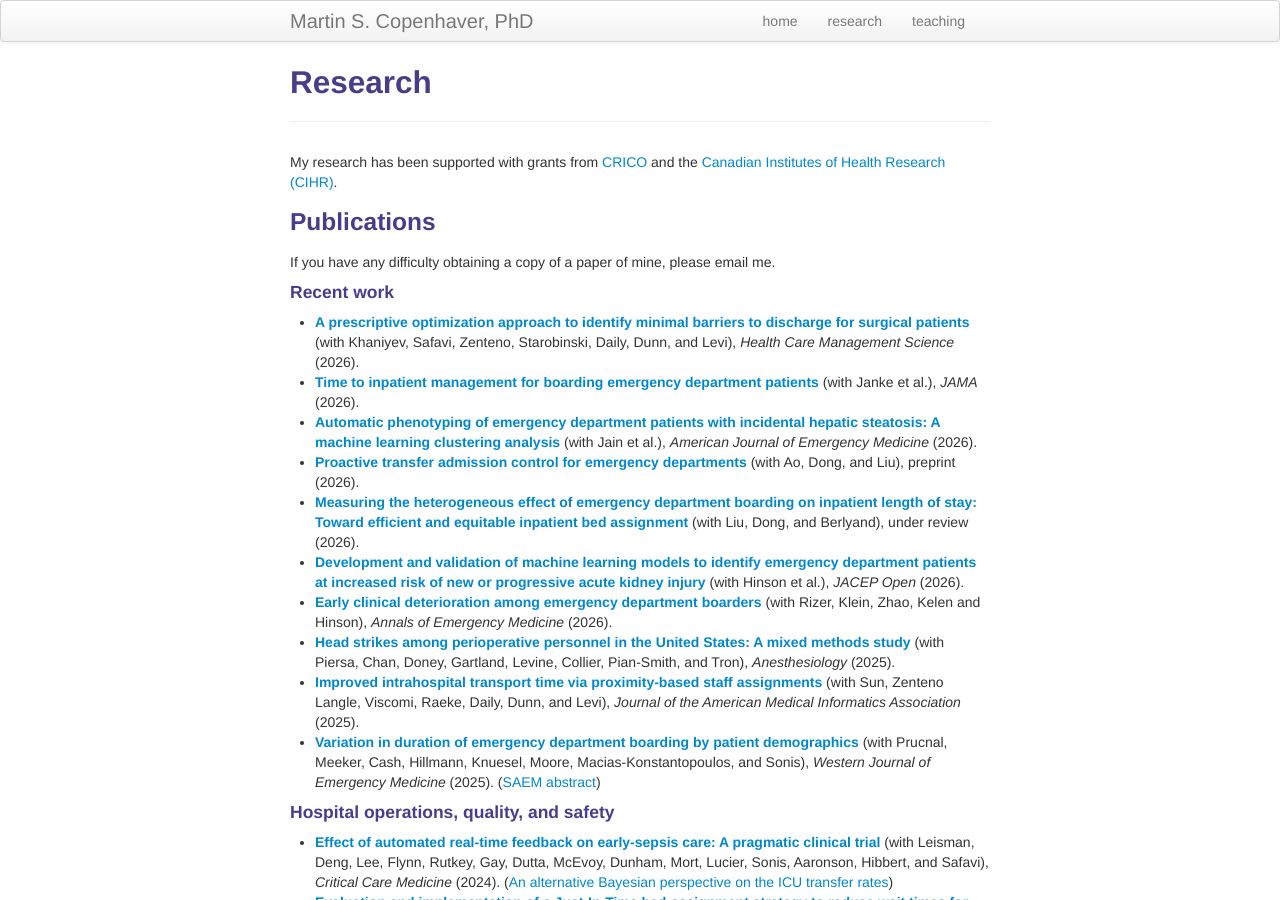
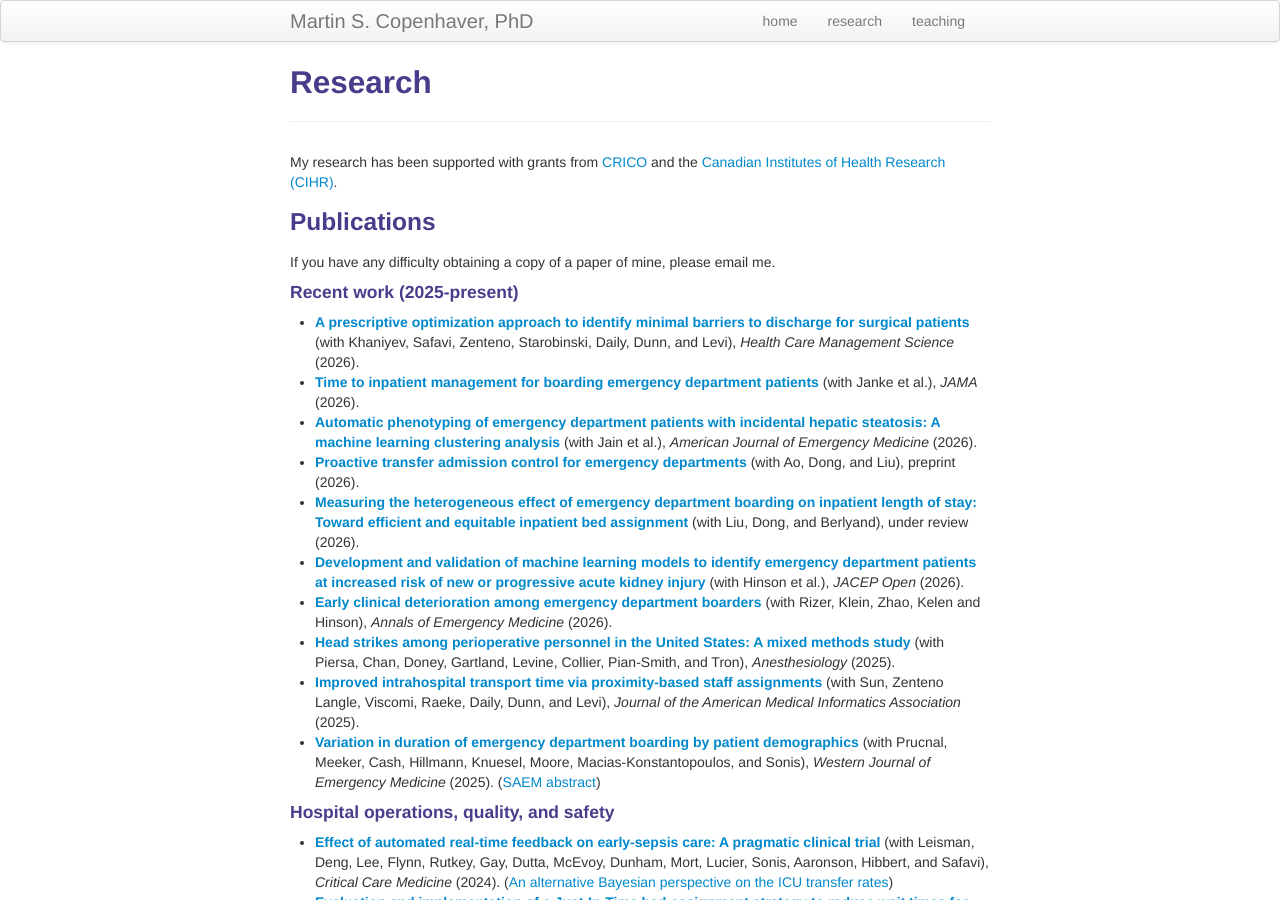
Before and after one commit to martincopenhaver/martincopenhaver.github.io, a Jekyll site: the page built from research.md, in a window 1280 px wide and 900 px high. Built offline with Jekyll 4.4.1, drawn with Linux system fonts in a browser that asks for light colours.

Commit message:
Update research.md

```diff
--- a/research.md
+++ b/research.md
@@ -12,7 +12,7 @@ My research has been supported with grants from [CRICO](https://www.rmf.harvard.
 ### Publications
 If you have any difficulty obtaining a copy of a paper of mine, please email me.
 
-#### Recent work
+#### Recent work (2025-present)
 * [**A prescriptive optimization approach to identify minimal barriers to discharge for surgical patients**](https://www.medrxiv.org/content/10.1101/2023.03.24.23287694.pdf) (with Khaniyev, Safavi, Zenteno, Starobinski, Daily, Dunn, and Levi), _Health Care Management Science_ (2026).
 * [**Time to inpatient management for boarding emergency department patients**](https://jamanetwork.com/journals/jama/article-abstract/2852957) (with Janke et al.), _JAMA_ (2026).
 * [**Automatic phenotyping of emergency department patients with incidental hepatic steatosis: A machine learning clustering analysis**](https://www.sciencedirect.com/science/article/abs/pii/S0735675726002561) (with Jain et al.), _American Journal of Emergency Medicine_ (2026).
```
